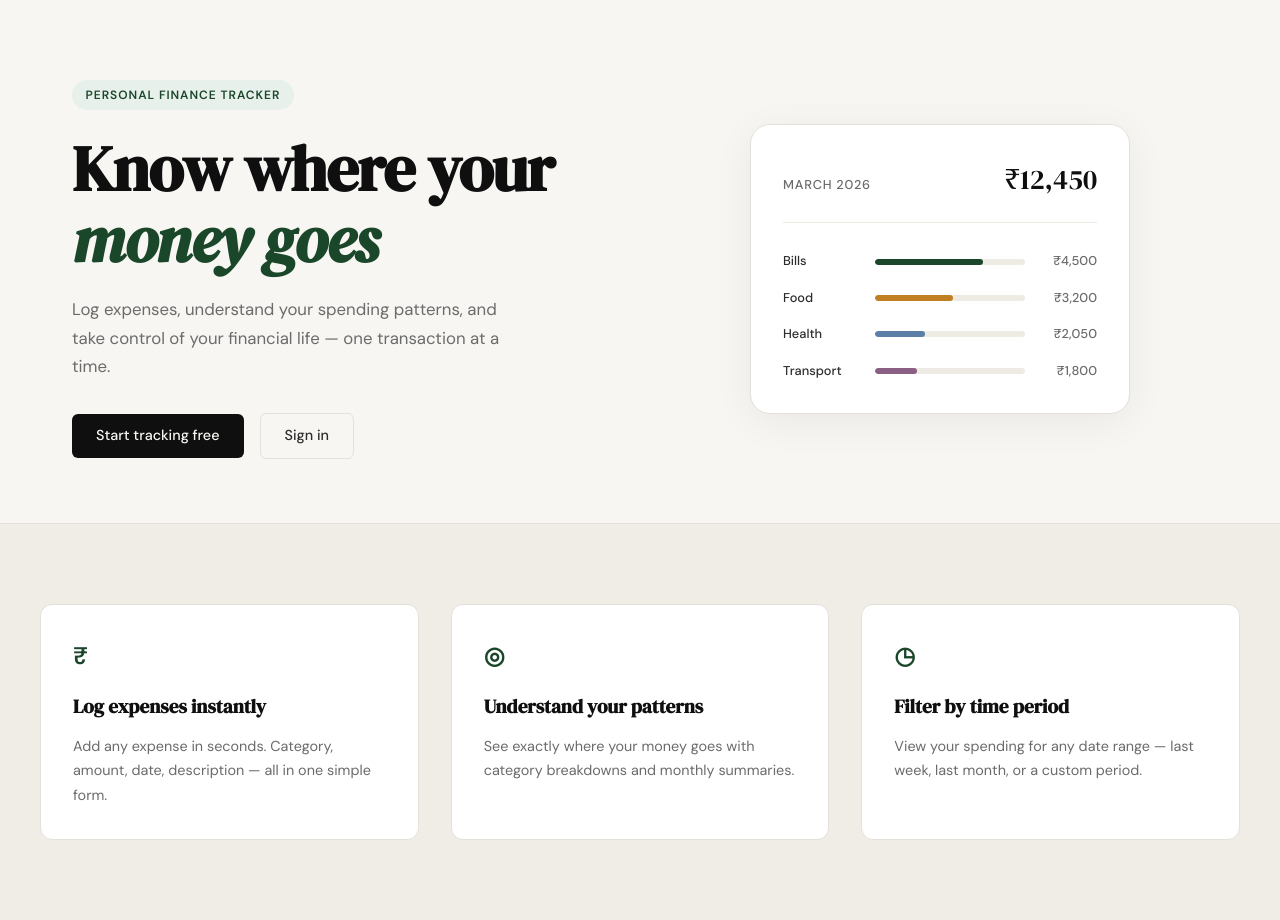
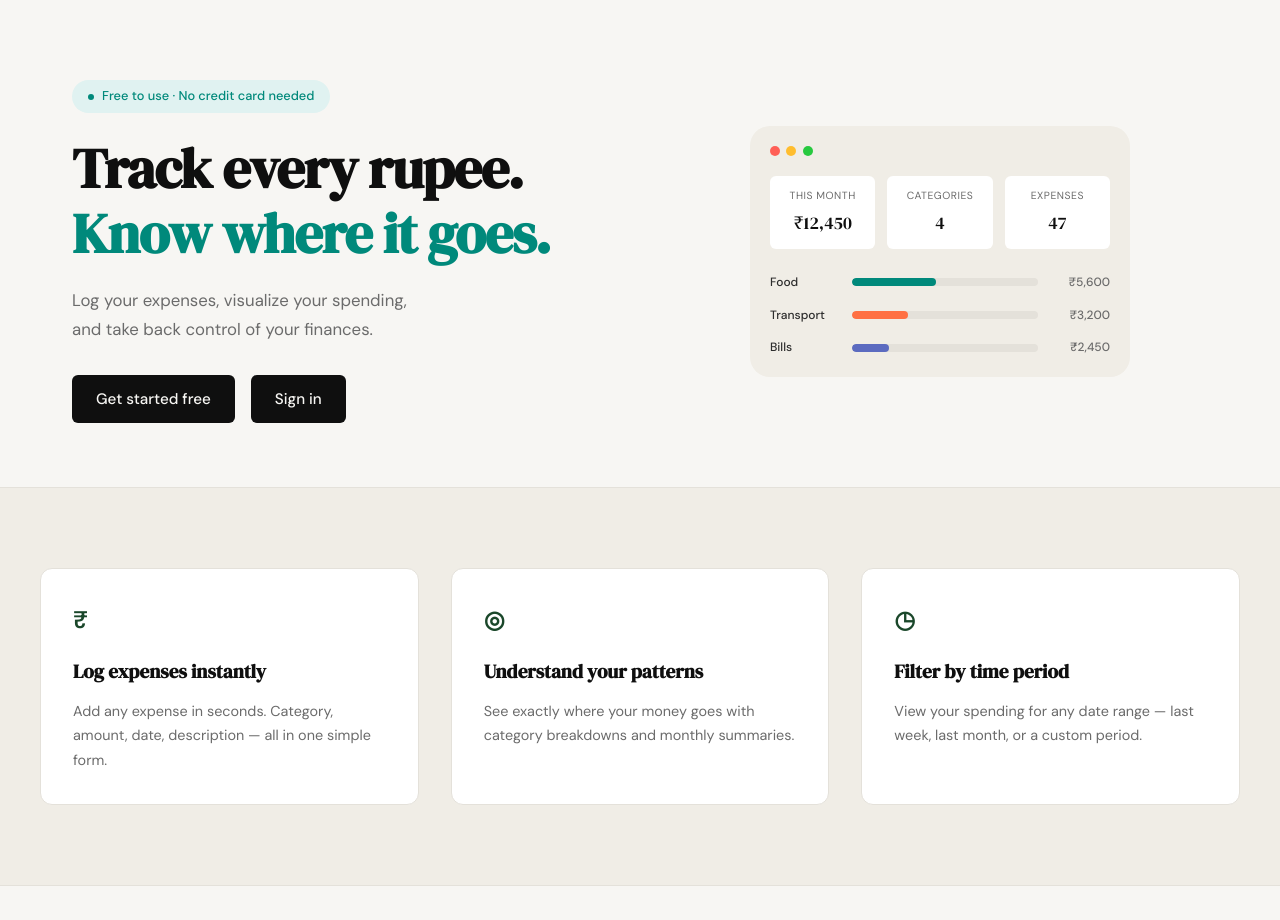
Before and after one commit to popprash/spendly, a Flask app: page / in a window 1280 px wide. Shown: the part 61-981 px from the top of the page. Run offline with Flask 3, Linux system fonts and the light colour scheme.

Commit message:
landing: redesign hero section to match mockup

```diff
--- a/static/css/style.css
+++ b/static/css/style.css
@@ -134,44 +134,69 @@ a { color: inherit; text-decoration: none; }
 }
 
 .hero-badge {
-    display: inline-block;
-    background: var(--accent-light);
-    color: var(--accent);
-    font-size: 0.75rem;
-    font-weight: 600;
-    letter-spacing: 0.08em;
-    text-transform: uppercase;
-    padding: 0.35rem 0.85rem;
+    display: inline-flex;
+    align-items: center;
+    gap: 0.5rem;
+    background: #e0f2f1;
+    color: #00897b;
+    font-size: 0.8rem;
+    font-weight: 500;
+    padding: 0.4rem 1rem;
     border-radius: 999px;
     margin-bottom: 1.5rem;
 }
 
+.badge-dot {
+    width: 6px;
+    height: 6px;
+    background: #00897b;
+    border-radius: 50%;
+}
+
 .hero-title {
     font-family: var(--font-display);
-    font-size: clamp(2.5rem, 5vw, 4rem);
-    line-height: 1.1;
+    font-size: clamp(2.5rem, 5vw, 3.5rem);
+    line-height: 1.15;
     letter-spacing: -0.02em;
     color: var(--ink);
     margin-bottom: 1.25rem;
 }
 
-.hero-title em {
-    font-style: italic;
-    color: var(--accent);
+.hero-title-accent {
+    color: #00897b;
 }
 
 .hero-subtitle {
     font-size: 1.05rem;
     color: var(--ink-muted);
     line-height: 1.7;
-    max-width: 460px;
     margin-bottom: 2rem;
+    text-align: left;
 }
 
 .hero-actions {
     display: flex;
     gap: 1rem;
     align-items: center;
+}
+
+.btn-hero {
+    display: inline-block;
+    background: var(--ink);
+    color: var(--paper);
+    padding: 0.75rem 1.5rem;
+    border-radius: var(--radius-sm);
+    font-family: var(--font-body);
+    font-size: 0.95rem;
+    font-weight: 500;
+    cursor: pointer;
+    border: none;
+    transition: background 0.2s;
+    text-decoration: none;
+}
+
+.btn-hero:hover {
+    background: #2d2d2d;
 }
 
 /* ------------------------------------------------------------------ */
@@ -184,73 +209,98 @@ a { color: inherit; text-decoration: none; }
 }
 
 .mock-card {
-    background: var(--paper-card);
-    border: 1px solid var(--border);
+    background: var(--paper-warm);
     border-radius: var(--radius-lg);
-    padding: 2rem;
+    padding: 1.25rem;
     width: 100%;
     max-width: 380px;
-    box-shadow: 0 8px 40px rgba(0,0,0,0.06);
 }
 
-.mock-card-header {
+.mock-dots {
     display: flex;
-    justify-content: space-between;
-    align-items: baseline;
-    margin-bottom: 1.75rem;
-    padding-bottom: 1.25rem;
-    border-bottom: 1px solid var(--border-soft);
+    gap: 0.4rem;
+    margin-bottom: 1.25rem;
 }
 
-.mock-label {
-    font-size: 0.8rem;
-    font-weight: 500;
+.mock-dot {
+    width: 10px;
+    height: 10px;
+    border-radius: 50%;
+    background: var(--border);
+}
+
+.mock-dot:nth-child(1) { background: #ff5f56; }
+.mock-dot:nth-child(2) { background: #ffbd2e; }
+.mock-dot:nth-child(3) { background: #27c93f; }
+
+.mock-stats {
+    display: grid;
+    grid-template-columns: repeat(3, 1fr);
+    gap: 0.75rem;
+    margin-bottom: 1.5rem;
+}
+
+.mock-stat {
+    background: var(--paper-card);
+    border-radius: var(--radius-sm);
+    padding: 0.75rem;
+    text-align: center;
+}
+
+.mock-stat-label {
+    display: block;
+    font-size: 0.65rem;
     color: var(--ink-muted);
     text-transform: uppercase;
-    letter-spacing: 0.06em;
+    letter-spacing: 0.05em;
+    margin-bottom: 0.25rem;
 }
 
-.mock-total {
+.mock-stat-value {
+    display: block;
     font-family: var(--font-display);
-    font-size: 1.75rem;
+    font-size: 1.1rem;
     color: var(--ink);
 }
 
-.mock-bars { display: flex; flex-direction: column; gap: 1rem; }
+.mock-bars {
+    display: flex;
+    flex-direction: column;
+    gap: 0.85rem;
+}
 
 .mock-bar-row {
     display: grid;
-    grid-template-columns: 80px 1fr 60px;
+    grid-template-columns: 70px 1fr 60px;
     align-items: center;
     gap: 0.75rem;
 }
 
 .mock-cat {
-    font-size: 0.8rem;
+    font-size: 0.75rem;
     font-weight: 500;
     color: var(--ink-soft);
 }
 
 .mock-bar-track {
-    height: 6px;
-    background: var(--border-soft);
+    height: 8px;
+    background: var(--border);
     border-radius: 999px;
     overflow: hidden;
 }
 
 .mock-bar {
     height: 100%;
-    background: var(--accent);
+    background: #00897b;
     border-radius: 999px;
     transition: width 0.6s ease;
 }
 
-.mock-bar-2 { background: var(--accent-2); }
-.mock-bar-3 { background: #5b7fa6; }
-.mock-bar-4 { background: #8b5e83; }
+.mock-bar-2 { background: #ff7043; }
+.mock-bar-3 { background: #5c6bc0; }
 
 .mock-amt {
-    font-size: 0.8rem;
+    font-size: 0.75rem;
     font-weight: 500;
     color: var(--ink-muted);
     text-align: right;
--- a/templates/landing.html
+++ b/templates/landing.html
@@ -6,55 +6,65 @@
 
 <section class="hero">
     <div class="hero-inner">
-        <div class="hero-badge">Personal Finance Tracker</div>
+        <div class="hero-badge">
+            <span class="badge-dot"></span>
+            Free to use · No credit card needed
+        </div>
         <h1 class="hero-title">
-            Know where your<br>
-            <em>money goes</em>
+            Track every rupee.<br>
+            <span class="hero-title-accent">Know where it goes.</span>
         </h1>
         <p class="hero-subtitle">
-            Log expenses, understand your spending patterns,
-            and take control of your financial life —
-            one transaction at a time.
+            Log your expenses, visualize your spending,<br>
+            and take back control of your finances.
         </p>
         <div class="hero-actions">
-            <a href="{{ url_for('register') }}" class="btn-primary">Start tracking free</a>
-            <a href="{{ url_for('login') }}" class="btn-ghost">Sign in</a>
+            <a href="{{ url_for('register') }}" class="btn-hero">Get started free</a>
+            <a href="{{ url_for('login') }}" class="btn-hero">Sign in</a>
         </div>
     </div>
     <div class="hero-visual">
         <div class="mock-card">
-            <div class="mock-card-header">
-                <span class="mock-label">March 2026</span>
-                <span class="mock-total">₹12,450</span>
+            <div class="mock-dots">
+                <span class="mock-dot"></span>
+                <span class="mock-dot"></span>
+                <span class="mock-dot"></span>
+            </div>
+            <div class="mock-stats">
+                <div class="mock-stat">
+                    <span class="mock-stat-label">This month</span>
+                    <span class="mock-stat-value">₹12,450</span>
+                </div>
+                <div class="mock-stat">
+                    <span class="mock-stat-label">Categories</span>
+                    <span class="mock-stat-value">4</span>
+                </div>
+                <div class="mock-stat">
+                    <span class="mock-stat-label">Expenses</span>
+                    <span class="mock-stat-value">47</span>
+                </div>
             </div>
             <div class="mock-bars">
                 <div class="mock-bar-row">
-                    <span class="mock-cat">Bills</span>
+                    <span class="mock-cat">Food</span>
                     <div class="mock-bar-track">
-                        <div class="mock-bar" style="width: 72%"></div>
+                        <div class="mock-bar" style="width: 45%"></div>
                     </div>
-                    <span class="mock-amt">₹4,500</span>
+                    <span class="mock-amt">₹5,600</span>
                 </div>
                 <div class="mock-bar-row">
-                    <span class="mock-cat">Food</span>
+                    <span class="mock-cat">Transport</span>
                     <div class="mock-bar-track">
-                        <div class="mock-bar mock-bar-2" style="width: 52%"></div>
+                        <div class="mock-bar mock-bar-2" style="width: 30%"></div>
                     </div>
                     <span class="mock-amt">₹3,200</span>
                 </div>
                 <div class="mock-bar-row">
-                    <span class="mock-cat">Health</span>
+                    <span class="mock-cat">Bills</span>
                     <div class="mock-bar-track">
-                        <div class="mock-bar mock-bar-3" style="width: 33%"></div>
+                        <div class="mock-bar mock-bar-3" style="width: 20%"></div>
                     </div>
-                    <span class="mock-amt">₹2,050</span>
-                </div>
-                <div class="mock-bar-row">
-                    <span class="mock-cat">Transport</span>
-                    <div class="mock-bar-track">
-                        <div class="mock-bar mock-bar-4" style="width: 28%"></div>
-                    </div>
-                    <span class="mock-amt">₹1,800</span>
+                    <span class="mock-amt">₹2,450</span>
                 </div>
             </div>
         </div>
```
Also changed, not shown: 1 other file.
